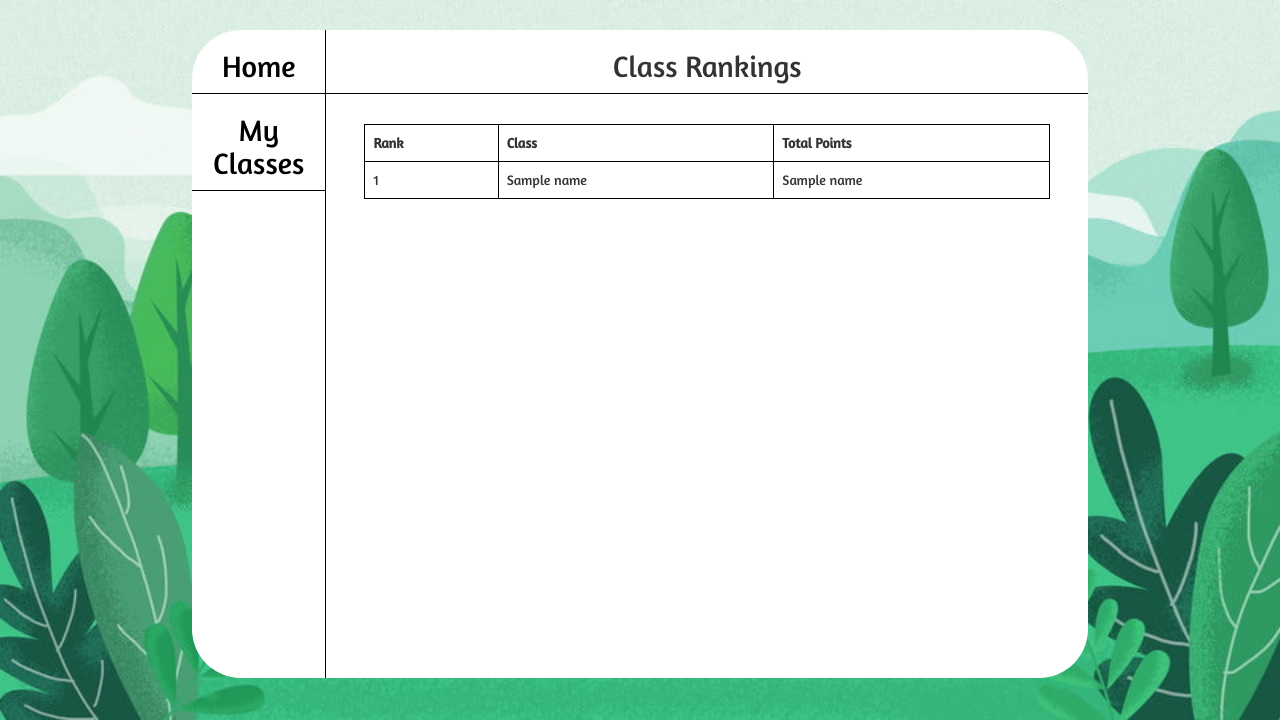
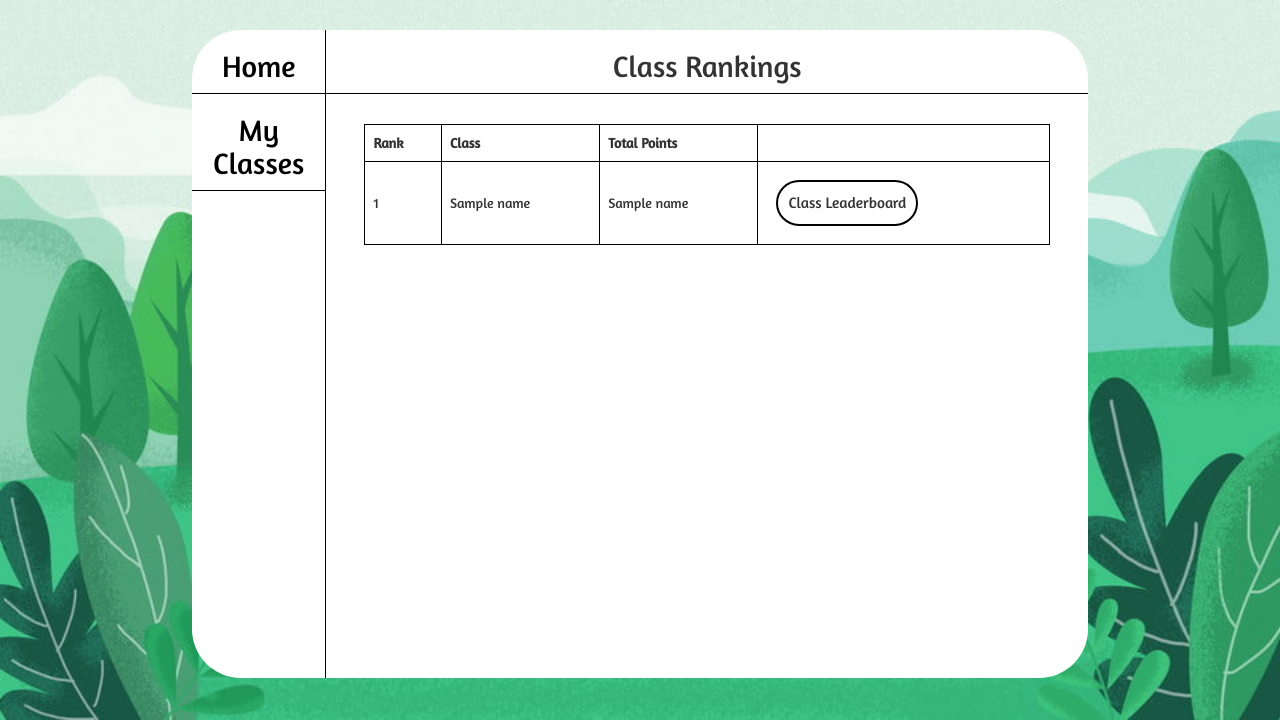
Before and after one commit to fwrhine/EcoAssist, a Flask app: template services/web/project/templates/teacher_leaderboard.html in a window 1280 px wide. Shown: the part 95-815 px from the top of the page. Run offline with Flask 2, Linux system fonts and the light colour scheme; the template is opened without the code that fills it: most values are stand-ins (such as "Sample title", 1, 10 or a date in 2020); parts of the project's set-up code (start-up, migrations or seed data) failed here and were passed over; some libraries are stand-ins or nearby versions.

Commit message:
teacher is able to access leaderboard of each class

```diff
--- a/services/web/project/__init__.py
+++ b/services/web/project/__init__.py
@@ -400,14 +400,19 @@ def create_class():
         return redirect(url_for('.class_list'))
     return render_template('create_class.html', form=form)
 
-@app.route('/leaderboard', methods=['GET'])
-def leaderboard():
+@app.route('/leaderboard', defaults={'id': None})
+@app.route('/leaderboard/<id>')
+def leaderboard(id):
     if session['role']=="student":
         student = Student.query.filter_by(email=session['username']).first()
         class_members = student.classes_student.first()
+        teacher_classes = TeacherClasses.query.filter_by(class_id=class_members.class_id).first()
+    elif id != None:
+        # class_members = ClassMembers.query.filter_by(class_id=id).first()
+        teacher_classes = TeacherClasses.query.filter_by(class_id=id).first()
 
+    if session['role']=="student" or id != None:
         # get teacher's name
-        teacher_classes = TeacherClasses.query.filter_by(class_id=class_members.class_id).first()
         teacher = Teacher.query.filter_by(teacher_id=teacher_classes.teacher_id).first()
         teacher_user = User.query.filter_by(email=teacher.email).first()
         teacher_name = teacher_user.first_name + " " + teacher_user.last_name
@@ -417,7 +422,7 @@ def leaderboard():
             teacher_name = teacher_name + "'s"
 
         # get all members of class
-        all_members = ClassMembers.query.filter_by(class_id=class_members.class_id).all()
+        all_members = ClassMembers.query.filter_by(class_id=teacher_classes.class_id).all()
         leaderboard = {}
 
         # calculate points
--- a/services/web/project/templates/teacher_leaderboard.html
+++ b/services/web/project/templates/teacher_leaderboard.html
@@ -18,12 +18,16 @@
         <th>Rank</th>
         <th>Class</th>
         <th>Total Points</th>
+        <th></th>
       </tr>
       {% for id in leaderboard %}
       <tr>
         <td></td>
         <td>{{id[1][0]}}</td>
         <td>{{id[1][1]}}</td>
+        <td>
+          <button class="btn-border" onclick="location.href='{{ url_for('leaderboard', id=id[0]) }}'" name="manage" type="button">Class Leaderboard</button>
+        </td>
       </tr>
       {% endfor %}
     </table>
```
Also changed, not shown: services/web/project/templates/student_leaderboard.html (+7 -0 lines).
